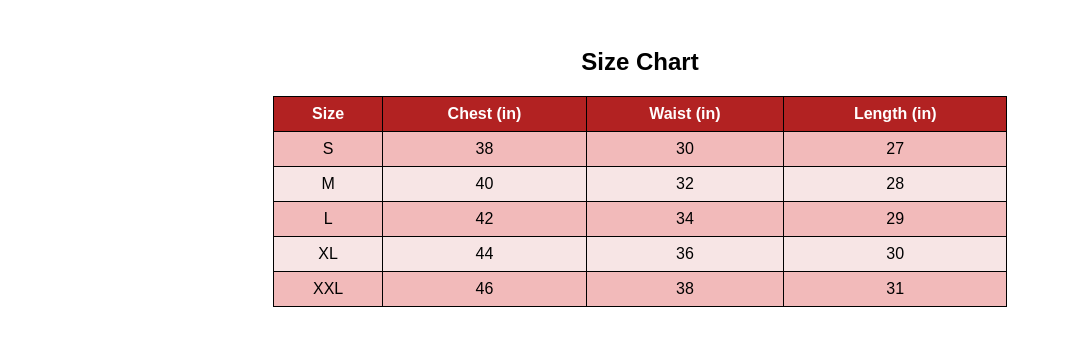
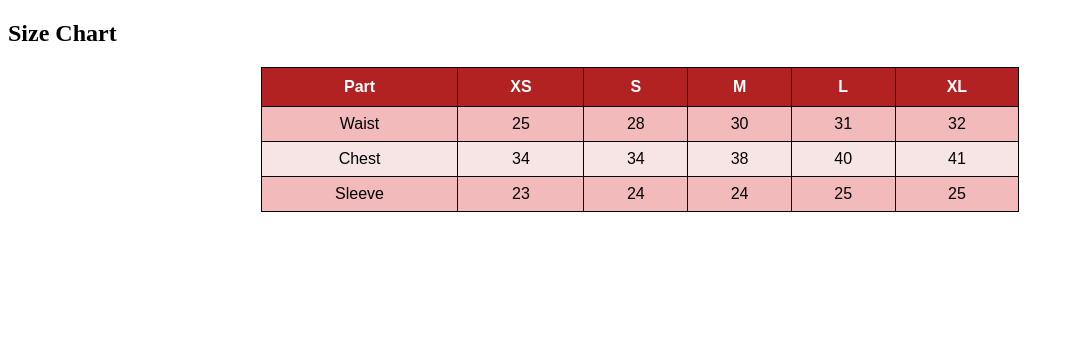
Before and after one commit to acciojob/myntra-size-chart-saurabhcses, a website: page main.html in a window 1280 px wide. Shown: the whole page, without its empty margins (0-1073 px from the left). Drawn offline with Linux system fonts and the light colour scheme.

Commit message:
created a submission

```diff
--- a/main.html
+++ b/main.html
@@ -9,49 +9,45 @@
 <body>
 
 <h2>Size Chart</h2>
-
 <table>
     <thead>
         <tr>
-            <th>Size</th>
-            <th>Chest (in)</th>
-            <th>Waist (in)</th>
-            <th>Length (in)</th>
+            <th>Part</th>
+            <th>XS</th>
+            <th>S</th>
+            <th>M</th>
+            <th>L</th>
+            <th>XL</th>
         </tr>
     </thead>
     <tbody>
         <tr>
-            <td>S</td>
-            <td>38</td>
+            <td>Waist</td>
+            <td>25</td>
+            <td>28</td>
             <td>30</td>
-            <td>27</td>
+            <td>31</td>
+            <td>32</td>
         </tr>
         <tr>
-            <td>M</td>
+            <td>Chest</td>
+            <td>34</td>
+            <td>34</td>
+            <td>38</td>
             <td>40</td>
-            <td>32</td>
-            <td>28</td>
+            <td>41</td>
         </tr>
         <tr>
-            <td>L</td>
-            <td>42</td>
-            <td>34</td>
-            <td>29</td>
-        </tr>
-        <tr>
-            <td>XL</td>
-            <td>44</td>
-            <td>36</td>
-            <td>30</td>
-        </tr>
-        <tr>
-            <td>XXL</td>
-            <td>46</td>
-            <td>38</td>
-            <td>31</td>
+            <td>Sleeve</td>
+            <td>23</td>
+            <td>24</td>
+            <td>24</td>
+            <td>25</td>
+            <td>25</td>
         </tr>
     </tbody>
 </table>
 
+
 </body>
 </html>
--- a/styles.css
+++ b/styles.css
@@ -1,35 +1,36 @@
-body {
-    font-family: Arial, sans-serif;
-    padding: 20px;
-}
-
-h2 {
-    text-align: center;
-    margin-bottom: 20px;
-}
-
 table {
     border-collapse: collapse;
     width: 60%;
-    margin: auto;
+    margin: 20px auto;
     text-align: center;
+    font-family: Arial, sans-serif;
     font-size: 16px;
-}
-
-th, td {
     border: 1px solid #000;
-    padding: 8px;
 }
 
 thead th {
-    background-color: #b22222; /* dark red */
+    background-color: #b22222; /* dark red header */
     color: white;
+    padding: 10px;
+    border: 1px solid #000;
 }
 
-tbody tr:nth-child(odd) {
-    background-color: #f2baba; /* light red shade */
+tbody td {
+    padding: 8px;
+    border: 1px solid #000;
 }
 
-tbody tr:nth-child(even) {
-    background-color: #f7e5e5; /* very light red shade */
+/* First row in tbody (Waist) - slightly darker pink */
+tbody tr:nth-child(1) {
+    background-color: #f2baba;
 }
+
+/* Second row in tbody (Chest) - lighter pink */
+tbody tr:nth-child(2) {
+    background-color: #f7e5e5;
+}
+
+/* Third row in tbody (Sleeve) - slightly darker pink again */
+tbody tr:nth-child(3) {
+    background-color: #f2baba;
+}
```
